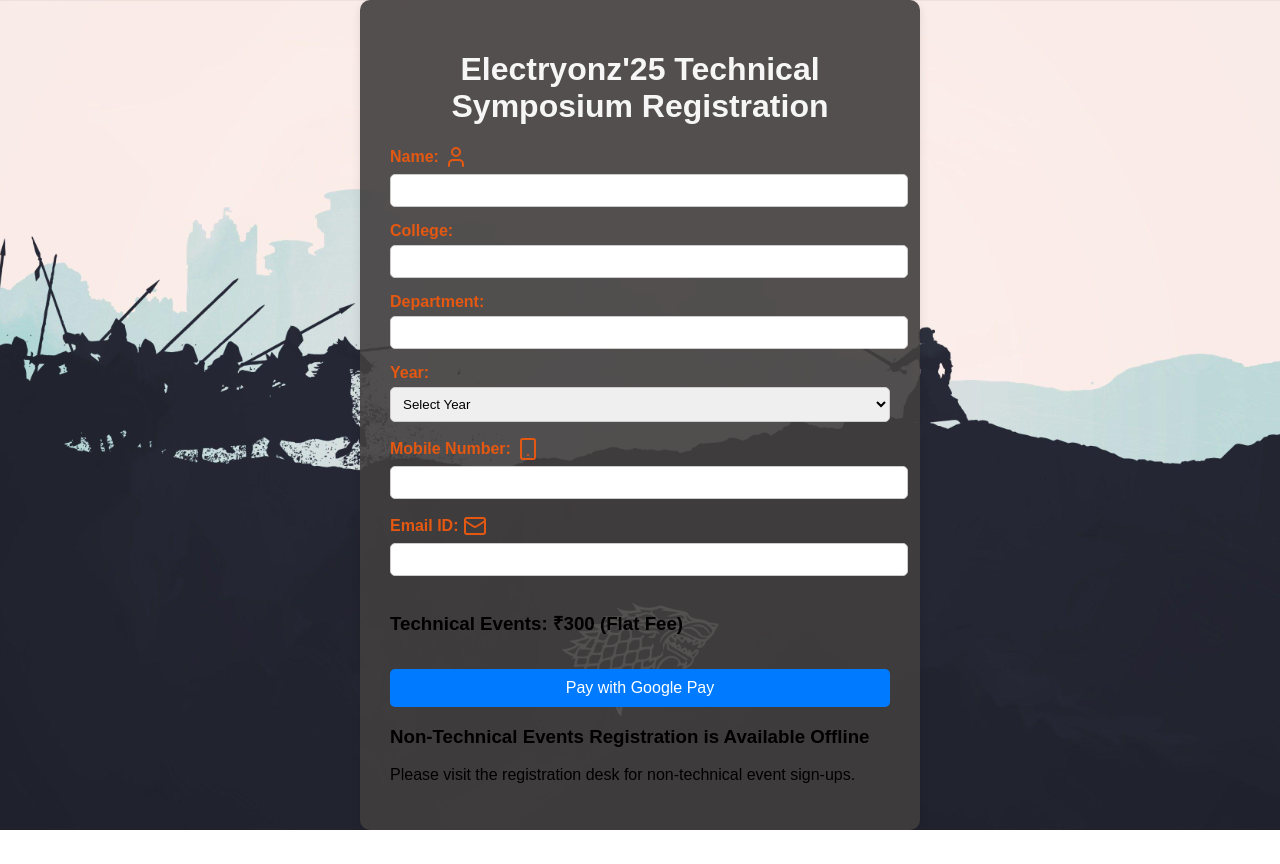
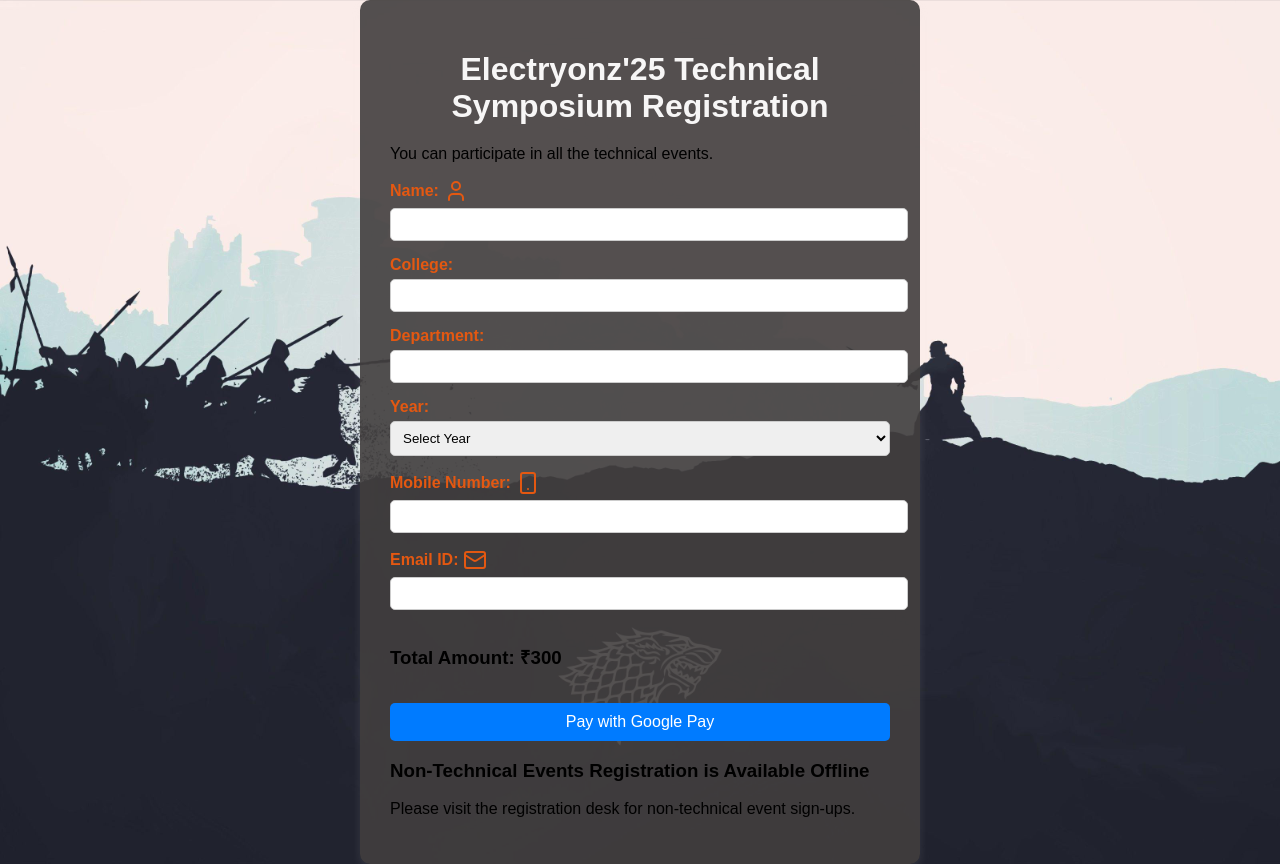
Before and after one commit to Ragul3504/eee_sympo_registraion_frontend, a React (Create React App) app: page / in a window 1280 px wide. Before the commit the page ends 830 px from the top, so only its background shows below. Built offline with nearby package versions, Linux system fonts and the light colour scheme.

Commit message:
Initial commit

```diff
--- a/public/index.html
+++ b/public/index.html
@@ -24,7 +24,7 @@
       work correctly both with client-side routing and a non-root public URL.
       Learn how to configure a non-root public URL by running `npm run build`.
     -->
-    <title>Electryonz'25</title>
+    <title>ELECTRYONZ'25</title>
   </head>
   <body>
     <noscript>You need to enable JavaScript to run this app.</noscript>
--- a/src/App.css
+++ b/src/App.css
@@ -16,7 +16,7 @@ body {
   background: rgba(66, 63, 63, 0.9);
   padding: 30px;
   border-radius: 10px;
-  box-shadow: 0px 4px 10px rgba(0, 0, 0, 0.1);
+  box-shadow: 0px 4px 10px rgba(239, 237, 237, 0.1);
   max-width: 500px;
   width: 90%;
 }
@@ -101,5 +101,5 @@ input, select {
 
 .qr-code-section img {
   border-radius: 5px;
-  box-shadow: 0px 4px 8px rgba(0, 0, 0, 0.2);
+  box-shadow: 0px 4px 8px rgba(8, 8, 8, 0.2);
 }
--- a/src/App.js
+++ b/src/App.js
@@ -2,7 +2,7 @@ import React, { useState } from "react";
 import "./App.css";
 import { Mail, Smartphone, User } from "lucide-react";
 
-const eventPrice = 300; // Fixed price for all tech events
+const eventPrice = 300; // Fixed price for all events
 
 function App() {
   const [formData, setFormData] = useState({
@@ -12,7 +12,7 @@ function App() {
     year: "",
     mobile: "",
     email: "",
-    totalAmount: eventPrice, // Always ₹300
+    totalAmount: eventPrice,
   });
 
   const [qrCodeURL, setQRCodeURL] = useState("");
@@ -30,7 +30,7 @@ function App() {
     e.preventDefault();
 
     if (!formData.name || !formData.college || !formData.department || !formData.year || !formData.mobile || !formData.email) {
-      alert("Please fill all fields before proceeding.");
+      alert("Please fill all fields.");
       return;
     }
 
@@ -60,6 +60,7 @@ function App() {
   return (
     <div className="container">
       <h1>Electryonz'25 Technical Symposium Registration</h1>
+      <p className="caption">You can participate in all the technical events.</p>
       <form className="registration-form" onSubmit={handleSubmit}>
         <div className="form-group">
           <label>Name: <User className="icon" /></label>
@@ -93,7 +94,7 @@ function App() {
         </div>
 
         <div className="form-group">
-          <h3>Technical Events: ₹{eventPrice} (Flat Fee)</h3>
+          <h3>Total Amount: ₹{eventPrice}</h3>
         </div>
 
         <button type="submit" className="btn" disabled={loading}>
```
